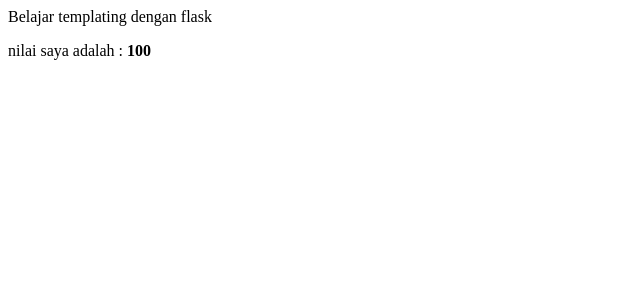
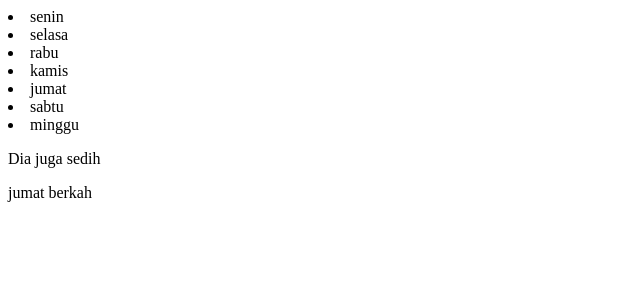
Before and after one commit to rizkiagungalamsyah/flask, a Flask app: page / in a window 1280 px wide. Shown: the top 300 px of the page, without its empty margins (0-640 px from the left). Run offline with Flask 3, Linux system fonts and the light colour scheme.

Commit message:
feat: update

```diff
--- a/app.py
+++ b/app.py
@@ -4,8 +4,12 @@
 
 @app.route("/")
 def index():
-    nilaiku = 100
-    return render_template("index.html", value=nilaiku)
+    # belajar looping
+    hari = ['senin', 'selasa', 'rabu', 'kamis', 'jumat', 'sabtu', 'minggu']
+   # coditioning / if-else
+    suasana = "sedih"
+
+    return render_template("index.html", value = hari, suasana = suasana)
 
 if __name__ == "__main__":
     app.run(debug=True)
--- a/templates/index.html
+++ b/templates/index.html
@@ -1,7 +1,23 @@
 <html>
   <head></head>
   <body>
-    <p>Belajar templating dengan flask</p>
-    <p>nilai saya adalah : <strong> {{ value }}</strong></p>
+    <div>
+      {% for data in value %}
+      <li>{{ data }}</li>
+      {% endfor %}
+    </div>
+    <div>
+      {% if suasana == "senang"%}
+      <p>Dia juga sanang</p>
+      {% elif suasana == "sedih" %}
+      <p>Dia juga sedih</p>
+      {% else %}
+      <p>dia sedih</p>
+      {% endif %}
+    </div>
+    <div>
+        {% set hari = "jumat berkah" %}
+        <p> {{ hari }} </p>
+    <div>
   </body>
 </html>
```
